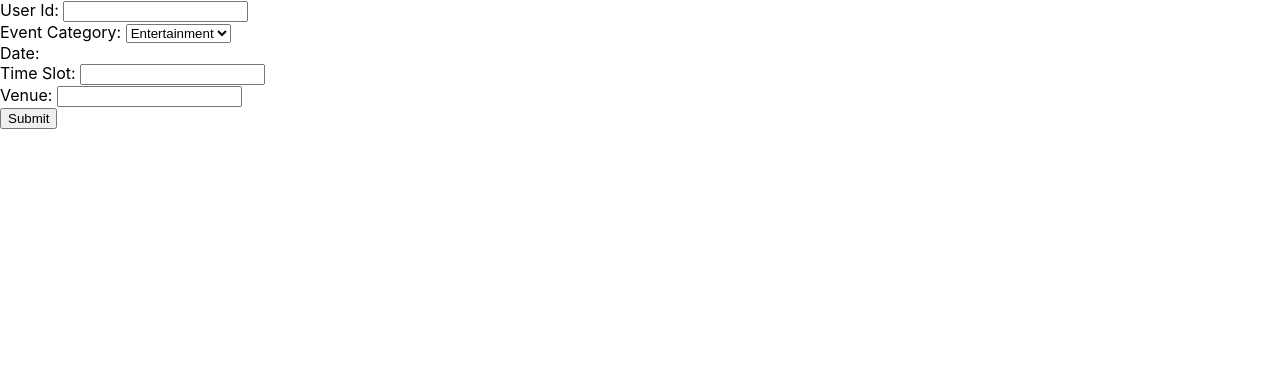
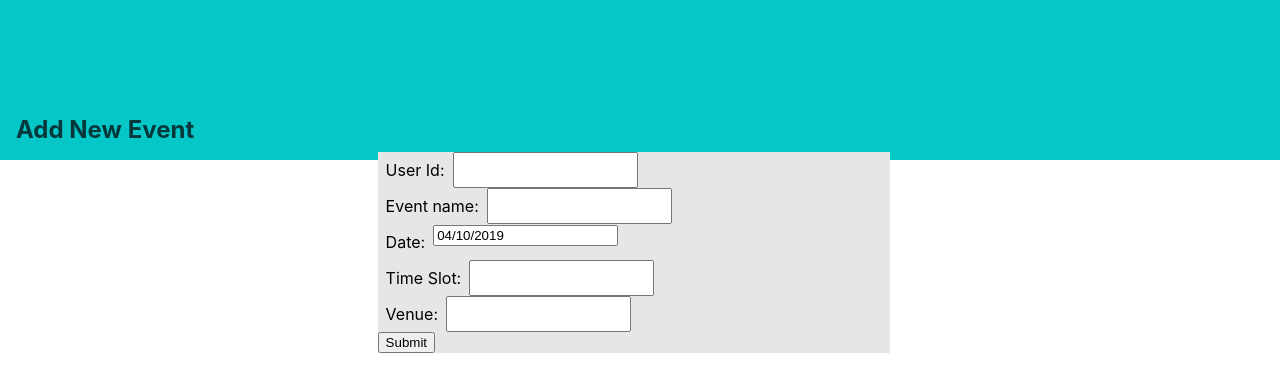
Before and after one commit to prathiba0311/Event-Management-Front, a React (Create React App) app: page /AddEvent in a window 1280 px wide. Shown: the top 392 px of the page. Built offline with nearby package versions, Linux system fonts and the light colour scheme.

Commit message:
Update AddEvent.js

```diff
--- a/src/AddEvent.js
+++ b/src/AddEvent.js
@@ -9,11 +9,11 @@ class AddEvent extends React.Component {
     constructor() {
       super();
       this.state = {
+        error: false,
         startDate: new Date(),
-	e_type: 'Entertainment',
-	e_time: null,
-	e_venue: null,
-	e_date: null,
+        Name: null,
+        time: null,
+        venue: null,
         uid: null
       }
       //this.handleChange = this.handleChange.bind(this);
@@ -28,10 +28,9 @@ class AddEvent extends React.Component {
     handleSubmit=(event) => {
         event.preventDefault();
         var opts={
-	"e_type":this.state.e_type,
-    	"e_time":this.state.e_time,
-	"e_venue":this.state.e_venue,
-	"e_date":this.state.e_date,
+        "name":this.state.Name,
+        "time":this.state.time,
+        "venue":this.state.venue,
         "uid":this.state.uid
           };
         console.log(opts);
@@ -40,8 +39,11 @@ class AddEvent extends React.Component {
               console.log(res);
               console.log(res.data);
         if(res.data.success==true)
-		window.location.replace('http://52.172.25.243:3000/userhome/'+this.state.uid);
-	else alert("Timings collide, choose another day");
+          window.location.replace('http://52.172.25.243:3000/Userhome')
+        else
+          this.setState({
+            error: true
+          })
             }).catch(error => {
               console.log(error);
             })
@@ -50,33 +52,48 @@ class AddEvent extends React.Component {
     render() {
     return (
         <div>
-        <form onSubmit={this.handleSubmit}>
-          <text>User Id: </text>
+            <div class="SubHeader">
+              <h2 class="Heading">Add New Event</h2>
+            </div>
+
+            <form class="Component" onSubmit={this.handleSubmit}>
+
+                <div class="Field">
+                <text class="Label" value="">User Id: </text>
                 <input class='uid' name='uid'  onChange={this.handleChange} />
-          <br/>
-	  <text>Event Category: </text>
-          <select class="e_type" name="e_type" onChange={this.handleChange}>
-              <option>Entertainment</option>
-              <option>Infotainment</option>
-              <option>Awareness</option>
-            </select>
-          <br/>
-          <text>Date: </text>
-          {/* <DatePicker
-              // id='date' name='date' required
-              // dateFormat="dd/MM/yyyy"
+                </div>
+
+                <div class="Field">
+                <text class="Label">Event name: </text>
+                <input class="Input" class='Name' name='Name'  onChange={this.handleChange} />
+                </div>
+
+                <div class="Field">
+                <text class="Label">Date: </text>
+                <DatePicker
+                    id='date' name='date' required
+                    dateFormat="dd/MM/yyyy"
+                    class="Input"
                     selected={this.state.startDate}
                     onChange={this.handlChange}
-          /> */}
-          <br/>
-          <text>Time Slot: </text>
-          <input class='e_time' name='e_time'  onChange={this.handleChange} />
-          <br/>
-          <text>Venue: </text>
-          <input class='e_venue' name='e_venue'  onChange={this.handleChange} />
-          <br/>
-	<button class="Submit">Submit</button>
-      <br />
+                />
+                </div>
+
+                <div class="Field">
+                <text class="Label">Time Slot: </text>
+                <input class="Input" class='time' name='time' onChange={this.handleChange} />
+                </div>
+
+                <div class="Field">
+                <text class="Label">Venue: </text>
+                <input class="Input" class='venue' name='venue'  onChange={this.handleChange} />
+                </div>
+
+                <div class="Field">
+                <button class="Button" class="Submit">Submit</button>
+                </div>
+                {this.state.error && <div class="Error">The slot which you selected is not available. Please select a different date.</div>}
+
             </form>
         </div>
     );
```
Lines whose indentation alone changed are shown as unchanged.
